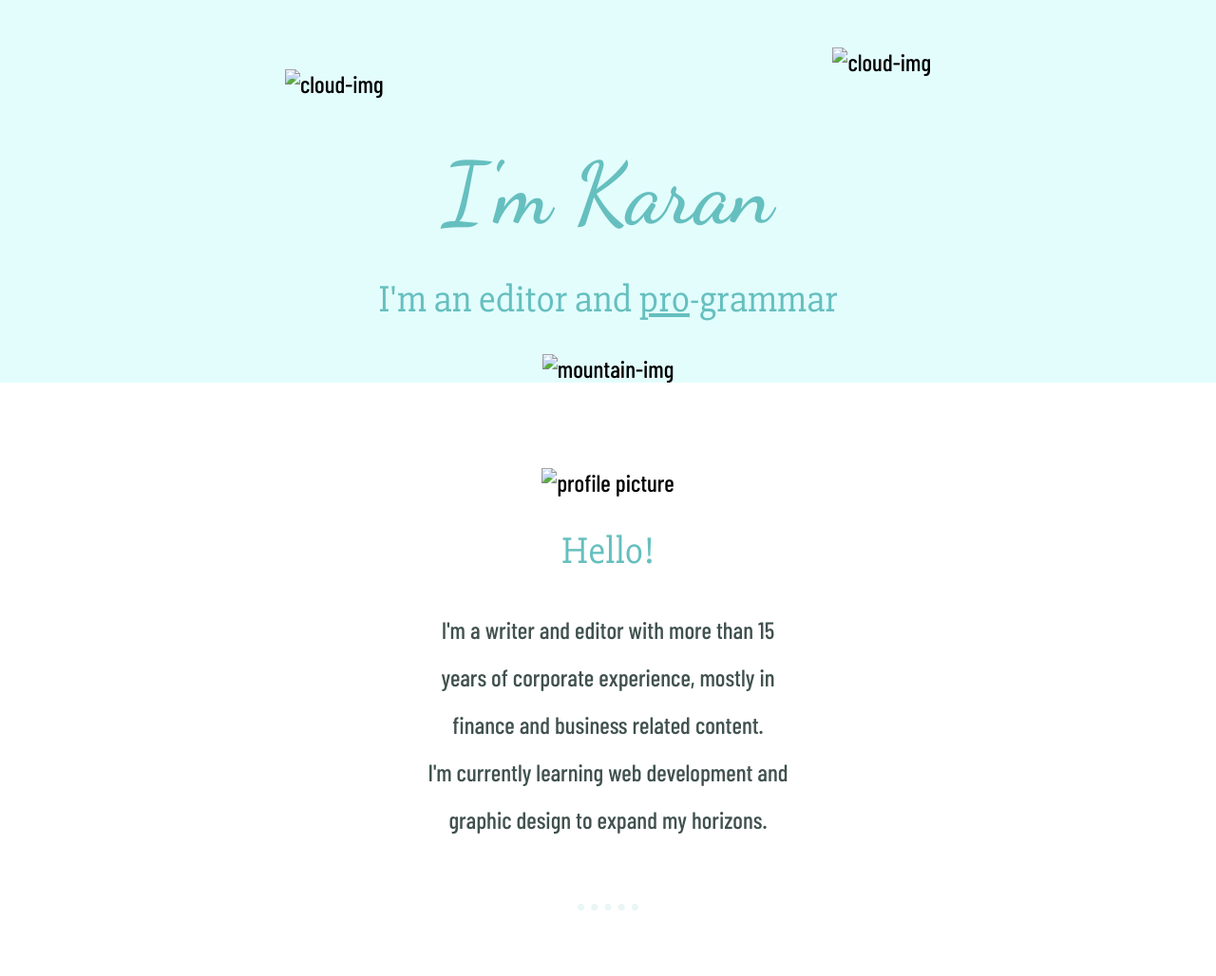
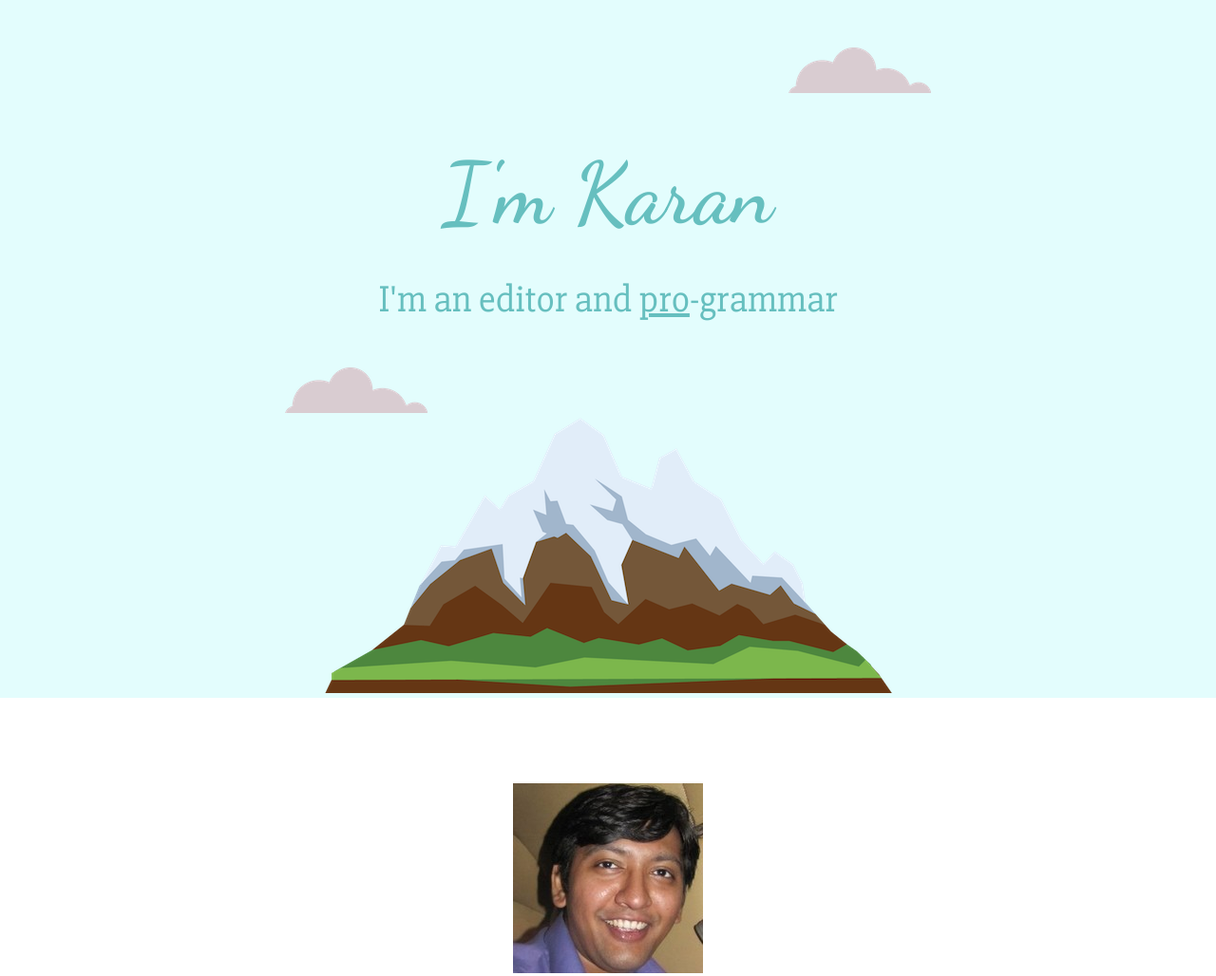
Before and after one commit to PoetBlue/Karan-Iyer, a plain HTML site: page index.html in a window 1280 px wide. Shown: the top 1028 px of the page at 95% size. Drawn offline with nearby package versions, Linux system fonts and the light colour scheme.

Commit message:
Update index.html

```diff
--- a/index.html
+++ b/index.html
@@ -9,16 +9,16 @@
   </head>
   <body>
     <div class="top-container">
-      <img class="top-cloud" src="images/cloud.png" alt="cloud-img">
+      <img class="top-cloud" src="cloud.png" alt="cloud-img">
       <h1>I'm Karan</h1>
       <h2>I'm an editor and <span>pro</span>-grammar</h2>
-      <img class="bottom-cloud" src="images/cloud.png" alt="cloud-img">
-      <img src="images/mountain.png" alt="mountain-img">
+      <img class="bottom-cloud" src="cloud.png" alt="cloud-img">
+      <img src="mountain.png" alt="mountain-img">
     </div>
 
     <div class="middle-container">
       <div class="profile">
-        <img src="images/img1.jpg" alt="profile picture">
+        <img src="img1.jpg" alt="profile picture">
         <h2>Hello!</h2>
         <p class="profile-desc">I'm a writer and editor with more than 15 years of corporate experience, mostly in finance and business related content.</p>
         <p class="profile-desc">I'm currently learning web development and graphic design to expand my horizons.</p>
@@ -27,7 +27,7 @@
       <div class="skills">
         <h2>My Skills</h2>
         <div class="skill-row">
-          <img class="pencil-image" src="images/owl_notebook.svg" alt="Owl with laptop">
+          <img class="pencil-image" src="owl_notebook.svg" alt="Owl with laptop">
           <h3>Professional Writer & Editor By Day</h3>
           <p>From my humble origins as a poet in the seventh grade to a professional witer and editor, I have honed, toned and grown my editorial skills over a span of many years.</p>
         </div>
```
